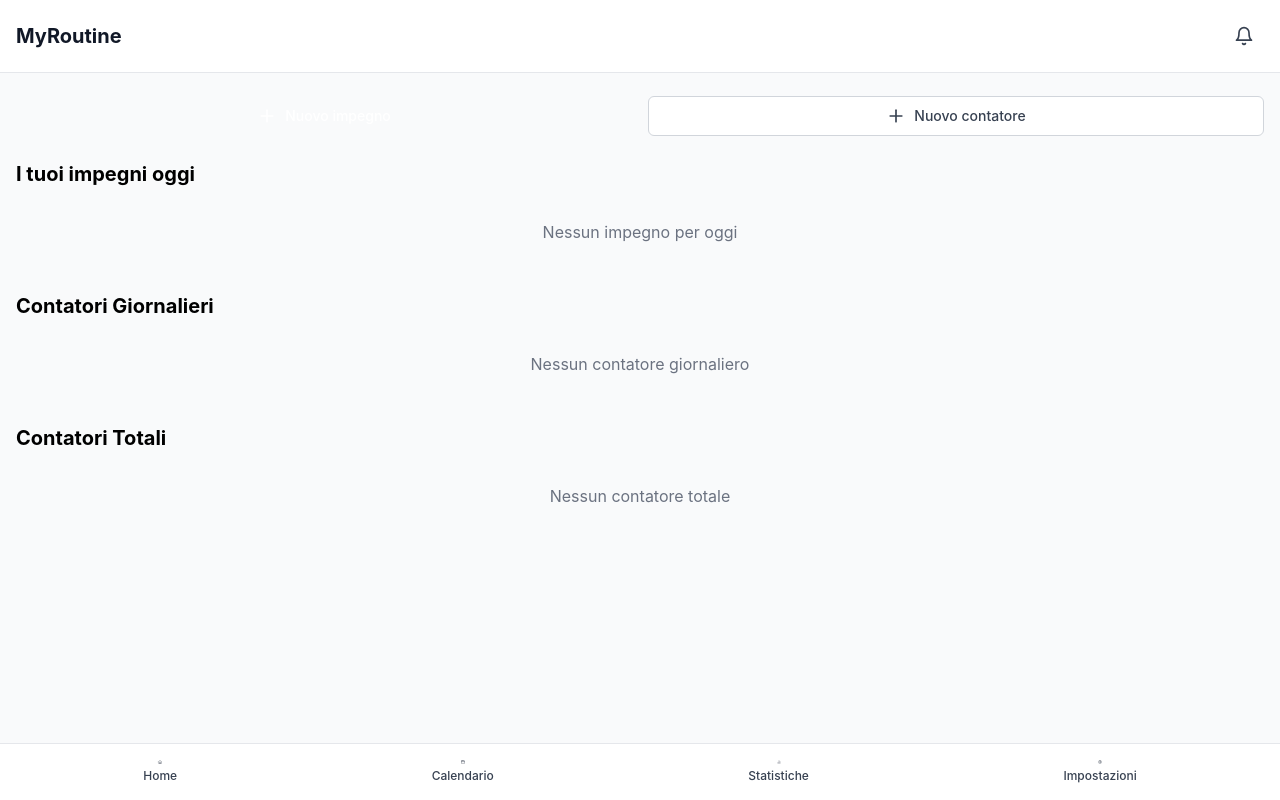
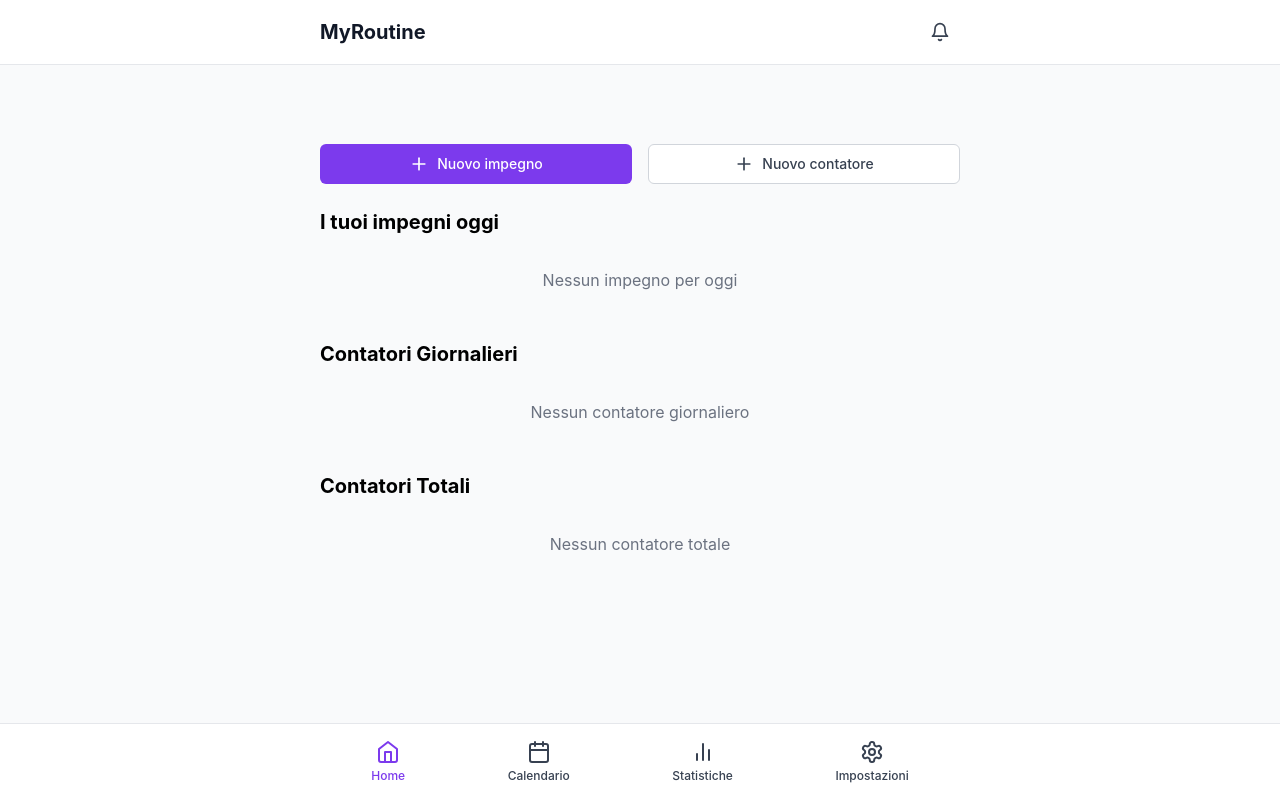
Before and after one commit to simone202120/my-routine-app-new, a React (Create React App) app: page / in a window 1280 px wide. Built offline with nearby package versions, Linux system fonts and the light colour scheme.

Commit message:
AggiustamentiGrafica

```diff
--- a/package.json
+++ b/package.json
@@ -55,6 +55,7 @@
     ]
   },
   "devDependencies": {
+    "@tailwindcss/forms": "^0.5.10",
     "autoprefixer": "^10.4.13",
     "postcss": "^8.4.21",
     "tailwindcss": "^3.2.4"
--- a/src/components/layout/Header.tsx
+++ b/src/components/layout/Header.tsx
@@ -5,12 +5,14 @@ import { Button } from "../ui/button";
 
 const Header = () => {
   return (
-    <header className="bg-white border-b py-4 px-4 fixed top-0 left-0 right-0 z-10">
-      <div className="flex justify-between items-center">
-        <h1 className="text-xl font-bold text-gray-900">MyRoutine</h1>
-        <Button variant="ghost" size="icon">
-          <Bell className="h-5 w-5" />
-        </Button>
+    <header className="fixed top-0 left-0 right-0 bg-white border-b z-50">
+      <div className="container mx-auto px-4 max-w-2xl">
+        <div className="flex items-center justify-between h-16">
+          <h1 className="text-xl font-bold text-gray-900">MyRoutine</h1>
+          <Button variant="ghost" size="icon" className="rounded-full">
+            <Bell className="h-5 w-5" />
+          </Button>
+        </div>
       </div>
     </header>
   );
--- a/src/components/layout/Layout.tsx
+++ b/src/components/layout/Layout.tsx
@@ -1,17 +1,13 @@
-// src/components/layout/Layout.tsx
+// components/layout/Layout.tsx
 import React from 'react';
 import Header from './Header';
 import Navigation from './Navigation';
 
-interface LayoutProps {
-  children: React.ReactNode;
-}
-
-const Layout: React.FC<LayoutProps> = ({ children }) => {
+const Layout: React.FC<{ children: React.ReactNode }> = ({ children }) => {
   return (
     <div className="min-h-screen bg-gray-50">
       <Header />
-      <main className="container mx-auto px-4 py-8">
+      <main className="container mx-auto px-4 py-8 pb-24 pt-20 max-w-2xl">
         {children}
       </main>
       <Navigation />
@@ -19,4 +15,4 @@ const Layout: React.FC<LayoutProps> = ({ children }) => {
   );
 };
 
-export default Layout;  // Cambiato da export { Layout } a export default Layout
+export default Layout;
--- a/src/components/layout/Navigation.tsx
+++ b/src/components/layout/Navigation.tsx
@@ -16,14 +16,17 @@ const Navigation = () => {
   ];
 
   return (
-    <nav className="fixed bottom-0 left-0 right-0 bg-white border-t py-2 px-4 z-10">
-      <div className="flex justify-around items-center">
+    <nav className="fixed bottom-0 left-0 right-0 bg-white border-t z-50">
+      <div className="container mx-auto px-4 max-w-2xl">
+        <div className="flex justify-around py-2">
           {navItems.map(({ id, icon: Icon, label }) => (
             <Button
               key={id}
               variant="ghost"
-            className={`flex flex-col items-center ${
-              location.pathname === id ? 'text-primary-600' : 'text-gray-500'
+              className={`flex flex-col items-center min-w-[4rem] h-auto py-2 ${
+                location.pathname === id
+                  ? 'text-primary-600'
+                  : 'text-gray-500 hover:text-gray-900'
               }`}
               onClick={() => navigate(id)}
             >
@@ -32,6 +35,7 @@ const Navigation = () => {
             </Button>
           ))}
         </div>
+      </div>
     </nav>
   );
 };
--- a/src/components/tasks/TaskItem.tsx
+++ b/src/components/tasks/TaskItem.tsx
@@ -11,26 +11,29 @@ interface TaskItemProps {
 
 const TaskItem: React.FC<TaskItemProps> = ({ task, onComplete }) => {
   return (
-    <div className={`p-4 rounded-lg border ${
-      task.isCompleted ? 'bg-gray-50' : 'bg-white'
-    }`}>
-      <div className="flex items-center justify-between">
-        <div className="flex items-center space-x-3">
+    <div className={`
+      bg-white rounded-xl p-4 shadow-sm border border-gray-100
+      ${task.isCompleted ? 'bg-gray-50' : ''}
+    `}>
+      <div className="flex items-center space-x-4">
         <Button
           variant={task.isCompleted ? "outline" : "default"}
           size="icon"
+          className="rounded-full shrink-0"
           onClick={() => onComplete(task.id)}
         >
           <Check className={`h-4 w-4 ${
             task.isCompleted ? 'text-green-500' : 'text-white'
           }`} />
         </Button>
-          <div>
-            <h3 className={`font-medium ${
+        <div className="flex-1 min-w-0">
+          <h3 className={`font-medium truncate ${
             task.isCompleted ? 'text-gray-500 line-through' : 'text-gray-900'
-            }`}>{task.title}</h3>
+          }`}>
+            {task.title}
+          </h3>
           {task.time && (
-              <div className="flex items-center text-sm text-gray-500">
+            <div className="flex items-center text-sm text-gray-500 mt-1">
               <Clock className="h-4 w-4 mr-1" />
               <span>{task.time}</span>
             </div>
@@ -38,7 +41,6 @@ const TaskItem: React.FC<TaskItemProps> = ({ task, onComplete }) => {
         </div>
       </div>
     </div>
-    </div>
   );
 };
 
--- a/tailwind.config.js
+++ b/tailwind.config.js
@@ -1,10 +1,32 @@
 /** @type {import('tailwindcss').Config} */
 module.exports = {
-  content: [
-    "./src/**/*.{js,jsx,ts,tsx}",
+  content: ["./src/**/*.{js,jsx,ts,tsx}"],
+  theme: {
+    extend: {
+      colors: {
+        primary: {
+          50: '#f5f3ff',
+          100: '#ede9fe',
+          200: '#ddd6fe',
+          300: '#c4b5fd',
+          400: '#a78bfa',
+          500: '#8b5cf6',
+          600: '#7c3aed',
+          700: '#6d28d9',
+          800: '#5b21b6',
+          900: '#4c1d95',
+        },
+      },
+      spacing: {
+        '18': '4.5rem',
+        '88': '22rem',
+      },
+      borderRadius: {
+        'xl': '1rem',
+      },
+    },
+  },
+  plugins: [
+    require('@tailwindcss/forms'),
   ],
-  theme: {
-    extend: {},
-  },
-  plugins: [],
 }
```
Also changed, not shown: 1 other file (tests, documents, lock files or other folders). Lines whose indentation alone changed are shown as unchanged.
